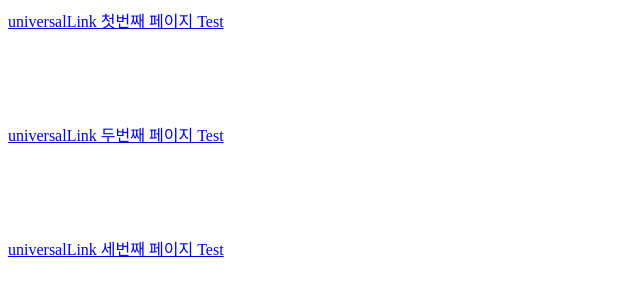
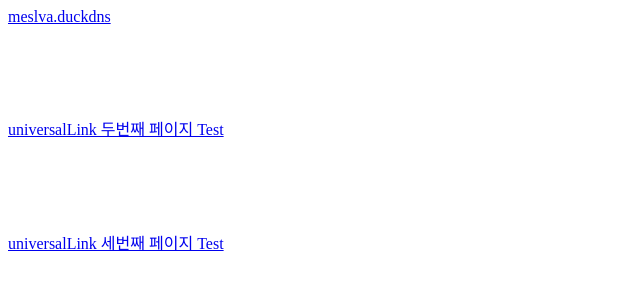
Before and after one commit to wodud1012/kjy_dir, a plain HTML site: page index.html in a window 1280 px wide. Shown: the whole page, without its empty margins (0-640 px from the left). Drawn offline with Linux system fonts and the light colour scheme.

Commit message:
Add files via upload

```diff
--- a/index.html
+++ b/index.html
@@ -31,29 +31,19 @@ function testError2() {
         <!-- scheme test!
 
 <label for="name">Name (4 to 8 characters):</label>
-
 <input type="text" id="name" name="name" style="pointer-events: none;" required
        minlength="4" maxlength="8" size="10" inputmode="none">
-
-
 <br/><br/><br/><br/><br/><br/>
-
 <a href="javascript:test()"> 평가서 테스트</a>
 <br/><br/><br/><br/>
-
-
 <a href="javascript:testError()"> 교재 에러테스트</a>
 <br/><br/><br/><br/>
-
-
 <a href="javascript:test2()"> 교재 테스트</a>
 <br/><br/><br/><br/>
-
-
 <a href="javascript:testError()"> 평가서 에러테스트</a>
 -->
 
-<a href="https://riossample.netlify.app/screen1?viewControllerNumber=1"> universalLink 첫번째 페이지 Test</a>
+<a href="https://meslva.duckdns.org/ulink/"> meslva.duckdns</a>
 <br/><br/><br/><br/><br/><br/>
 <a href="https://riossample.netlify.app/screen2?viewControllerNumber=2"> universalLink 두번째 페이지 Test</a>
 <br/><br/><br/><br/><br/><br/>
```
